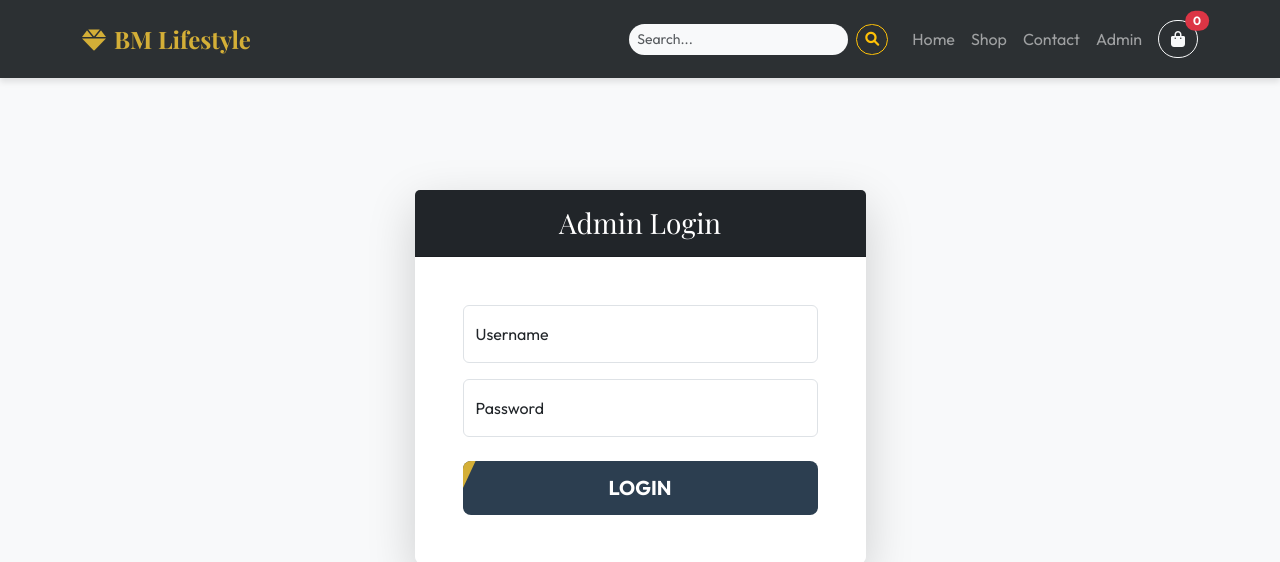
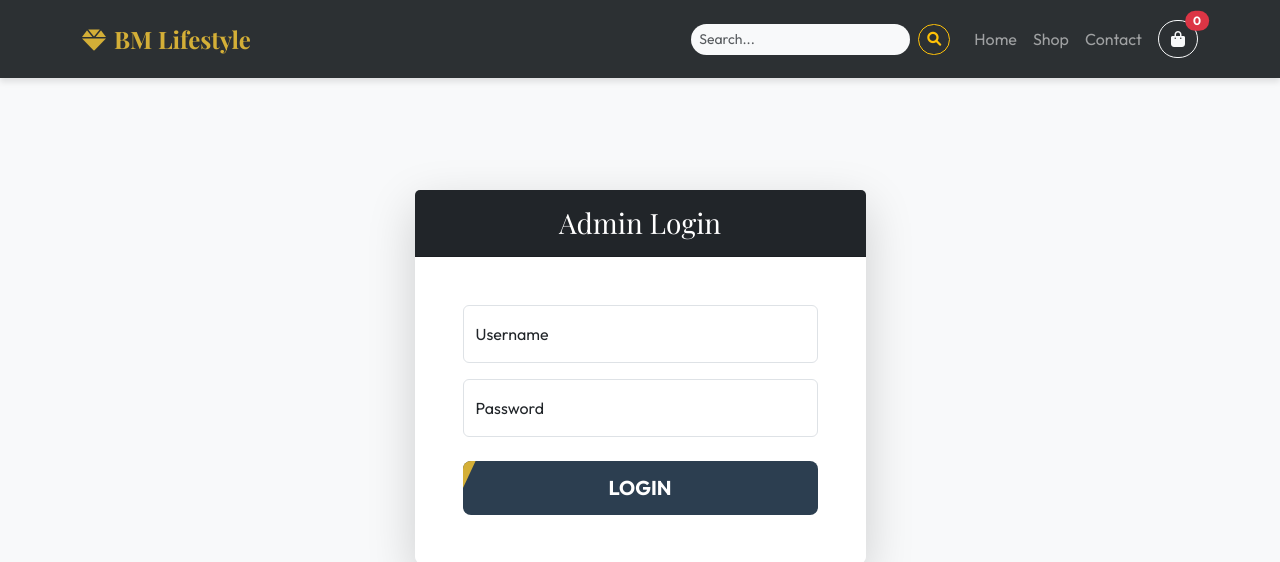
Before and after one commit to Hassan141998/bm_lifestyle, a Flask app: page /admin/login in a window 1280 px wide. Shown: the top 562 px of the page. Run offline with Flask 3, Linux system fonts and the light colour scheme; some libraries are stand-ins or nearby versions; some web fonts are replaced.

Commit message:
Hide admin login button from navigation

```diff
--- a/app/templates/base.html
+++ b/app/templates/base.html
@@ -45,8 +45,6 @@
                     <li class="nav-item"><a class="nav-link" href="{{ url_for('main.admin_dashboard') }}">Dashboard</a>
                     </li>
                     <li class="nav-item"><a class="nav-link" href="{{ url_for('main.admin_logout') }}">Logout</a></li>
-                    {% else %}
-                    <li class="nav-item"><a class="nav-link" href="{{ url_for('main.admin_login') }}">Admin</a></li>
                     {% endif %}
                     <li class="nav-item ms-2">
                         <a href="{{ url_for('main.view_cart') }}"
```
